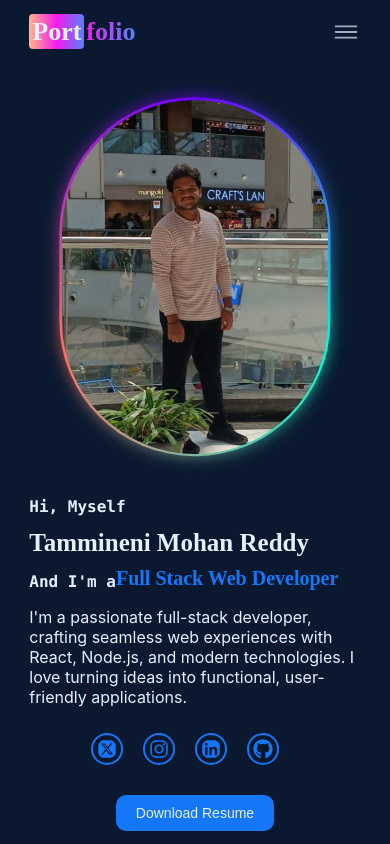
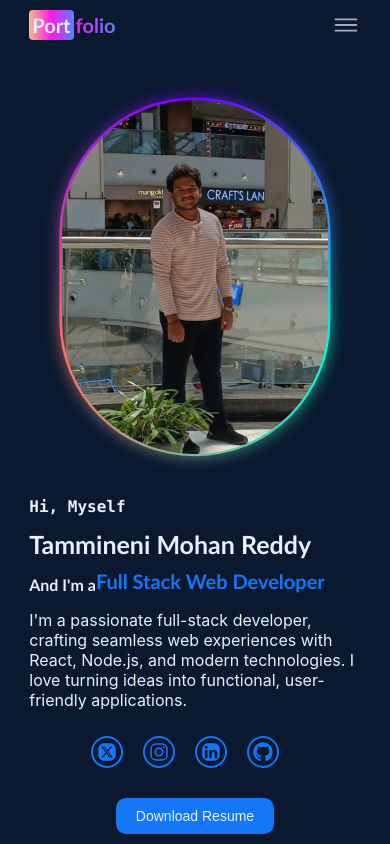
Before and after one commit to mohanreddytm/portfolio, a React (Create React App) app: page / in a window 390 px wide. Shown: the top 844 px of the page. Built offline with nearby package versions, Linux system fonts and the light colour scheme.

Commit message:
checking in mobile view

```diff
--- a/src/App.css
+++ b/src/App.css
@@ -93,7 +93,8 @@ a:hover {
   align-items: center;
   width: 85%;
   min-height: max(90vh, 600px);
-
+  scroll-margin-top: 70px;
+  margin-top: 10vh;
   justify-content: space-between;
 
 }
@@ -937,6 +938,7 @@ html{
     align-items: center;
     justify-content: flex-start;
     min-height: auto;
+    margin-top: 0px;
   }
   .profile-image-container{
     order:1;
@@ -949,13 +951,19 @@ html{
     width: 100%;
   }.name-head-2{
     font-size: 25px;
-    margin-top: 0px;
+    margin-top: 0px;font-family:'Trebuchet MS', 'Lucida Sans Unicode', 'Lucida Grande', 'Lucida Sans', Arial, sans-serif ;
+
   }.name-head-1{
     font-size: 16px;
 
   }
   .one-x{
-    margin: 0px;
+    margin: 0px;font-family:'Trebuchet MS', 'Lucida Sans Unicode', 'Lucida Grande', 'Lucida Sans', Arial, sans-serif ;
+
+  }
+  .web-developer-span{
+    font-family:'Trebuchet MS', 'Lucida Sans Unicode', 'Lucida Grande', 'Lucida Sans', Arial, sans-serif ;
+
   }
   .home-content{
     display: flex;
@@ -971,5 +979,8 @@ html{
   .home-icons-cont{
     justify-content: center;
 
+  }.portfolio-heading{
+    font-size: 20px;
+    font-family:'Trebuchet MS', 'Lucida Sans Unicode', 'Lucida Grande', 'Lucida Sans', Arial, sans-serif ;
   }
 }
```
